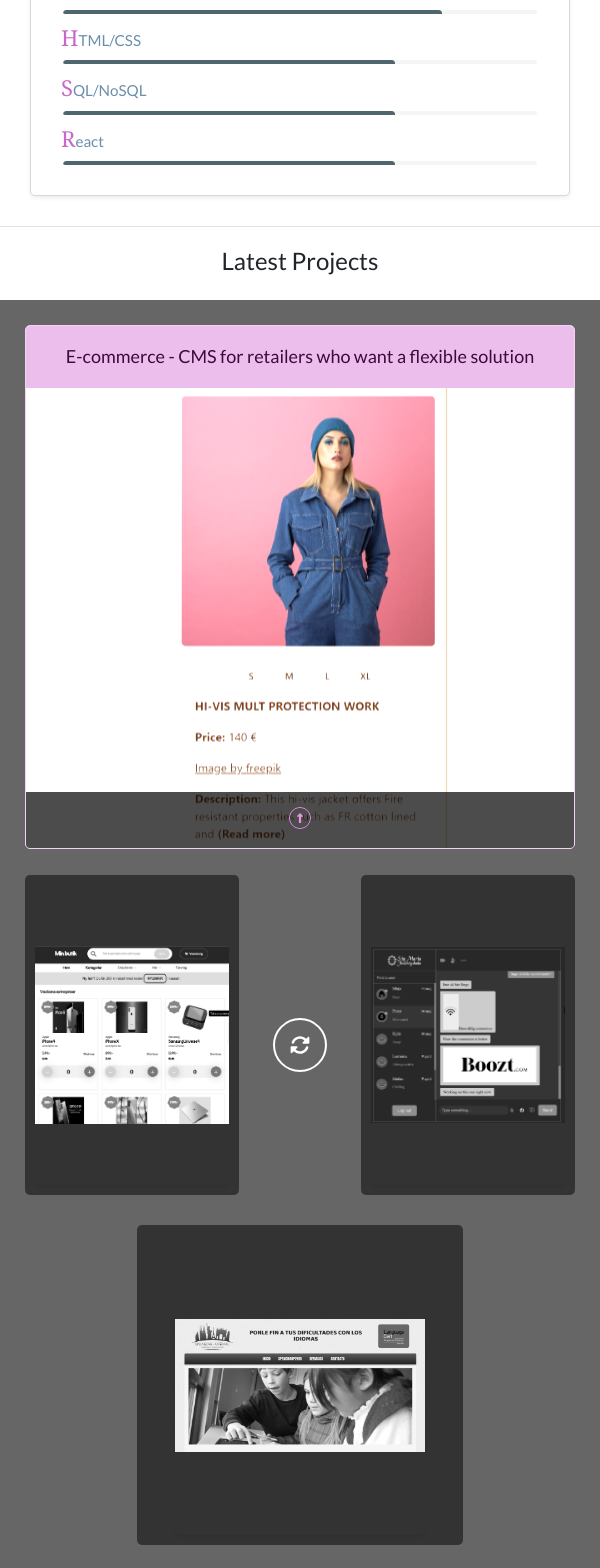
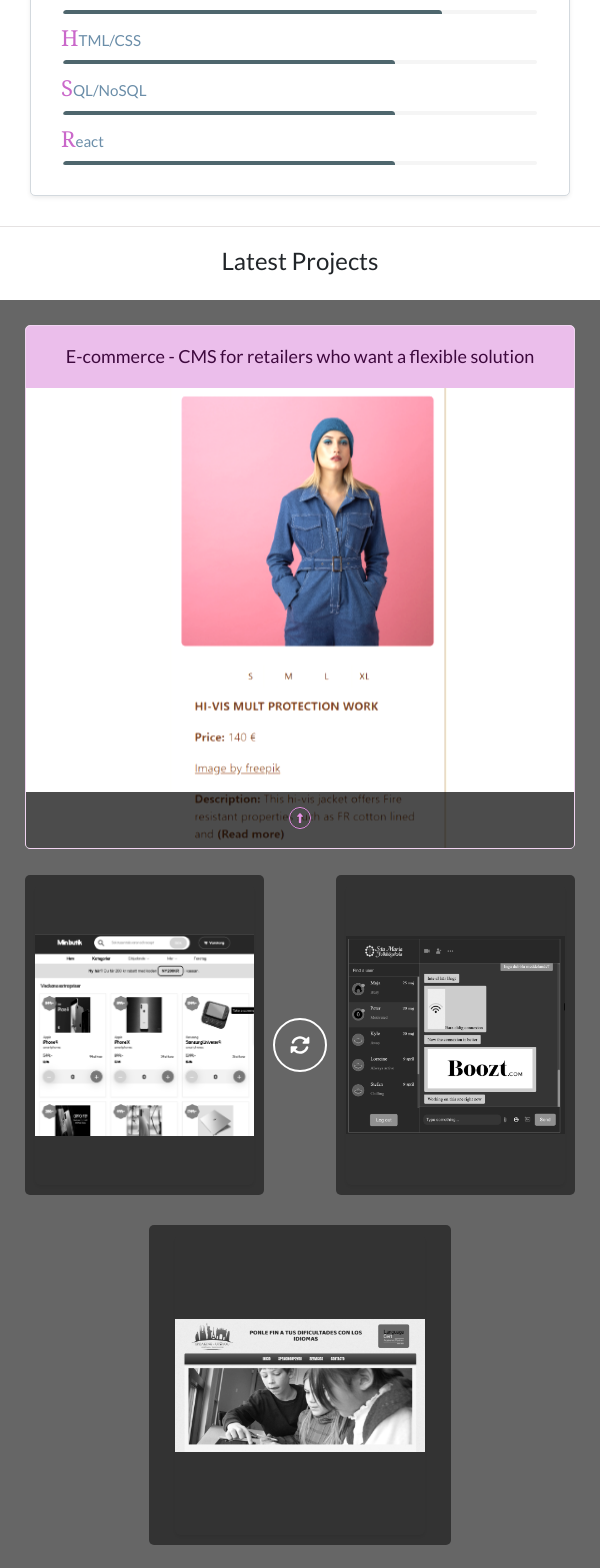
Before and after one commit to Gustaf26/portfolio-2024, a React (Vite) app: page / in a window 600 px wide. Shown: the part 1259-2827 px from the top of the page. Built offline with nearby package versions, Linux system fonts and the light colour scheme; some icons are missing.

Commit message:
(Design > Projects): Working on the grid columns on diff devices

```diff
--- a/src/assets/style.css
+++ b/src/assets/style.css
@@ -508,7 +508,7 @@ section {
         width: 100%;
         height: fit-content;
         grid-template-rows: 550px 200px 200px;
-        grid-template-columns: 1fr 1fr 1fr 1fr 1fr;
+        grid-template-columns: 0.75fr 1fr 0.75fr 1fr 0.75fr;
         margin: 0 auto 3rem auto;
         border: none;
         padding-bottom: 16rem;
@@ -587,11 +587,11 @@ section {
 
             &.not-featured {
                 & a {
-                    @media screen and (max-width:600px) {
-                        height: 100%;
-                        box-shadow: none;
-                        border: none;
-                    }
+
+                    height: 100%;
+                    box-shadow: none;
+                    border: none;
+
                 }
 
                 & #more-info-button {
@@ -1051,6 +1051,11 @@ footer {
             height: fit-content;
             margin-bottom: 3rem;
             grid-template-rows: 550px 350px 200px 200px;
+            grid-template-columns: 1fr 1fr 0.5fr 1fr 1fr;
+
+            & #item-1 {
+                grid-column: 1/6;
+            }
 
             & #item-2 {
                 grid-column: 4/6;
```
